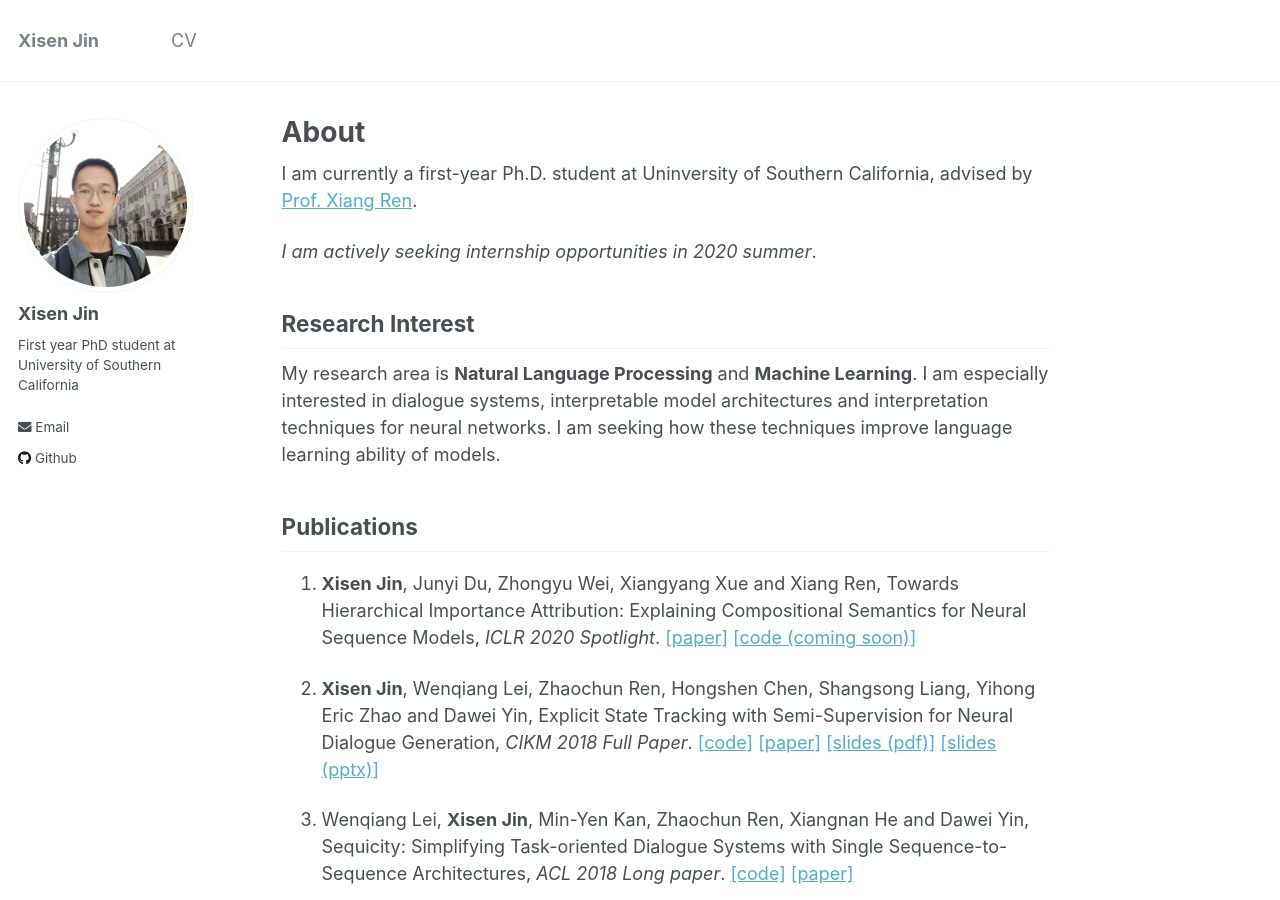
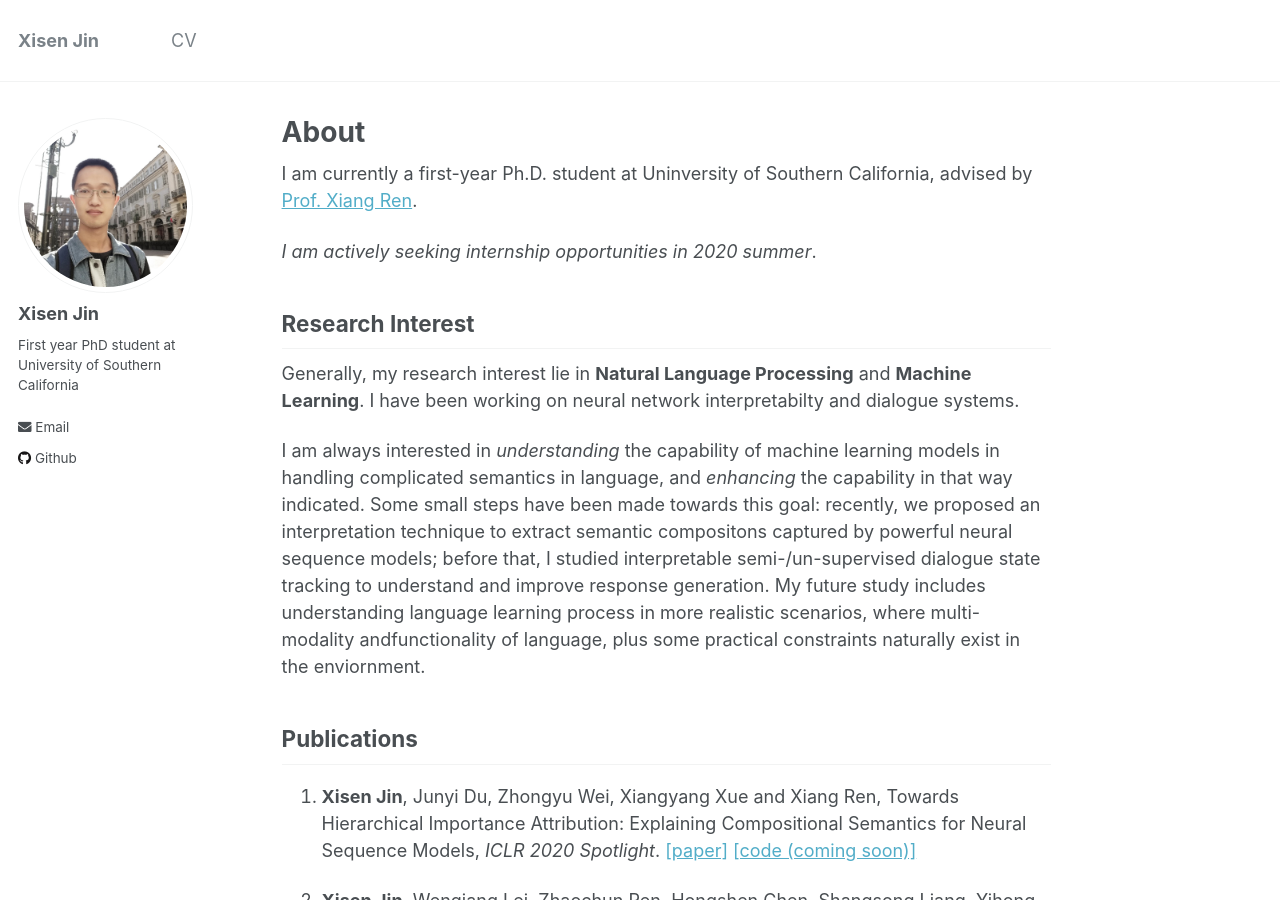
Before and after one commit to AuCson/aucson.github.io, a Jekyll site: the page built from _pages/about.md, in a window 1280 px wide and 900 px high. Built offline with Jekyll 4.4.1, drawn with Linux system fonts in a browser that asks for light colours.

Commit message:
updatedd research interest

```diff
--- a/_pages/about.md
+++ b/_pages/about.md
@@ -14,7 +14,9 @@
 
 ## Research Interest
 
-My research area is **Natural Language Processing** and **Machine Learning**. I am especially interested in dialogue systems, interpretable model architectures and interpretation techniques for neural networks. I am seeking how these techniques improve language learning ability of models.
+Generally, my research interest lie in **Natural Language Processing** and **Machine Learning**. I have been working on neural network interpretabilty and dialogue systems.
+
+I am always interested in *understanding* the capability of machine learning models in handling complicated semantics in language, and *enhancing* the capability in that way indicated. Some small steps have been made towards this goal: recently, we proposed an interpretation technique to extract semantic compositons captured by powerful neural sequence models; before that, I studied interpretable semi-/un-supervised dialogue state tracking to understand and improve response generation. My future study includes understanding language learning process in more realistic scenarios, where multi-modality andfunctionality of language, plus some practical constraints naturally exist in the enviornment.
 
 ## Publications
 
```
